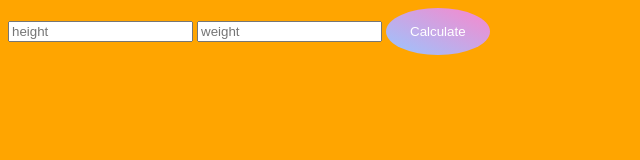
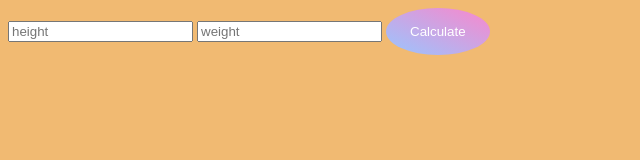
Before and after one commit to CaitlynHagin/js-intro, a plain HTML site: page BMI/index.html in a window 1280 px wide. Shown: the whole page, without its empty margins (0-640 px from the left). Drawn offline with Linux system fonts and the light colour scheme.

Commit message:
bmi test

```diff
--- a/BMI/css.css
+++ b/BMI/css.css
@@ -8,5 +8,5 @@
 }
 
 body {
-    background-color: orange;
+    background-color: rgb(241, 186, 114);
 }
--- a/BMI/script.js
+++ b/BMI/script.js
@@ -1,9 +1,9 @@
     //showing my js is linked to html
     console.log("am linked test")
 
-
    //linking button with id - getting the element
     let button =document.getElementById('calculate')
+
 
     //listening for click on button
     button.addEventListener('click',(e)=> {
```
